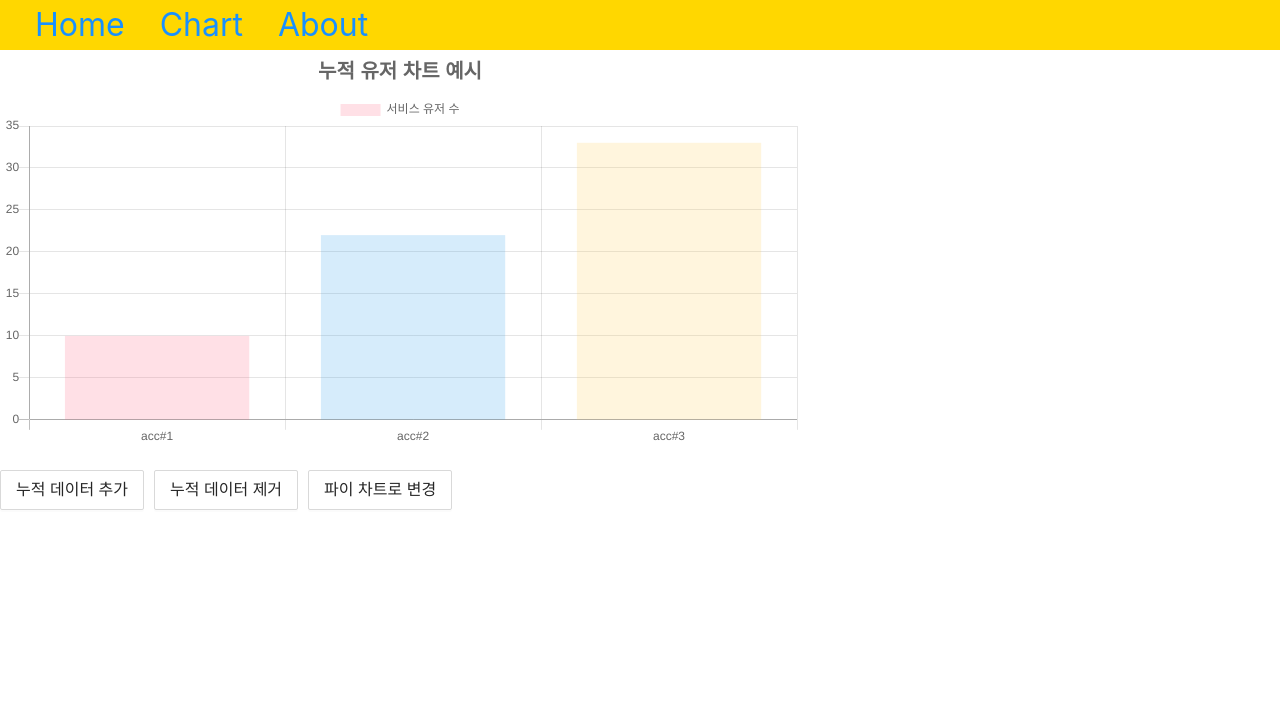
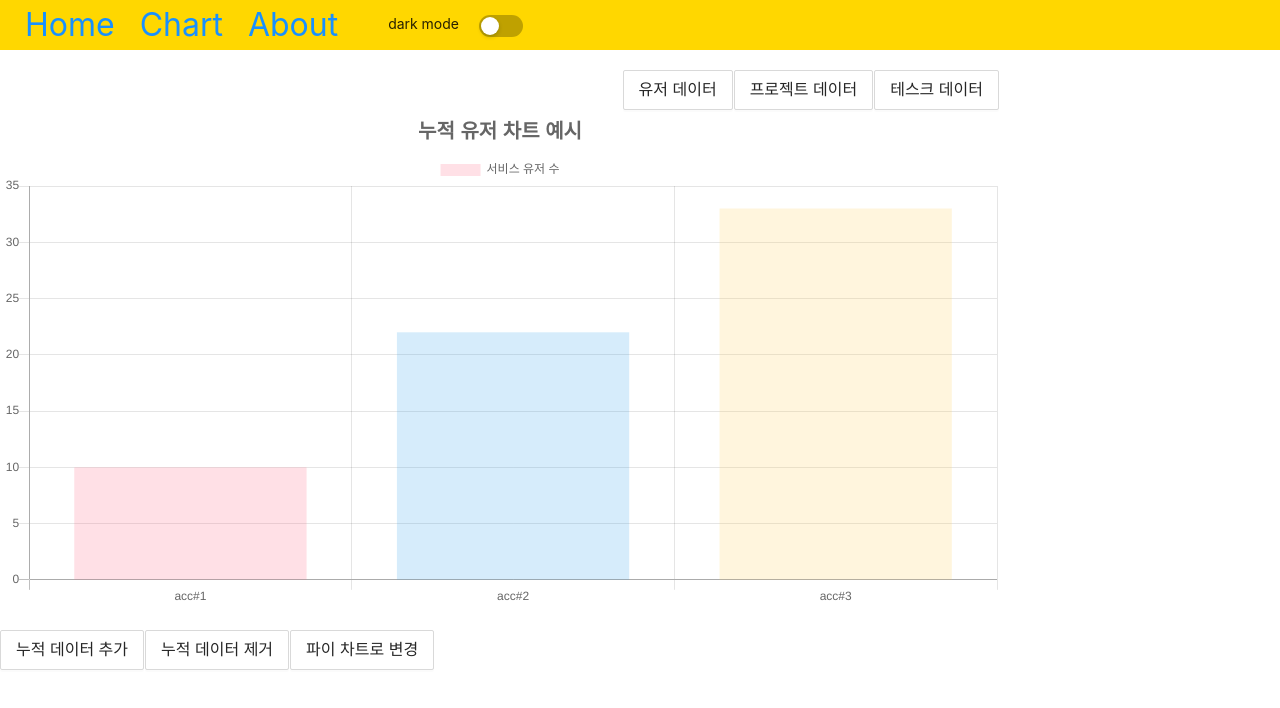
Before and after one commit to sbin0819/chartjs, a React (Create React App) app: page /chart in a window 1280 px wide. Shown: the top 708 px of the page. Built offline with nearby package versions, Linux system fonts and the light colour scheme.

Commit message:
데이터 페치 관련 커스텀 훅 추가

```diff
--- a/src/App.js
+++ b/src/App.js
@@ -4,16 +4,25 @@
 import ChartPage from './pages/ChartPage';
 import ChartIdPage from './pages/ChartIdPage';
 
+import styled from 'styled-components';
+
+const GlobalLayout = styled.div`
+  height: 100vh;
+  width: 100vw;
+  overflow: scroll;
+  /* background: #26283c; */
+`;
+
 function App() {
   return (
-    <div className='App'>
+    <GlobalLayout>
       <Header />
       <Route exact path='/' component={HomePage} />
       <Switch>
         <Route exact path='/chart' component={ChartPage} />
         <Route exact path='/chart/:id?' component={ChartIdPage} />
       </Switch>
-    </div>
+    </GlobalLayout>
   );
 }
 
--- a/src/Layout/Header.js
+++ b/src/Layout/Header.js
@@ -1,24 +1,31 @@
 import React from 'react';
 import { Link } from 'react-router-dom';
+import { Switch } from 'antd';
 import styled from 'styled-components';
 
 const HeaderContainer = styled.div`
   display: flex;
   align-items: center;
   height: 50px;
-  padding-right: 40%;
   background: gold;
-  font-size: 2rem;
   a {
-    margin-left: 35px;
+    margin-left: 25px;
+    font-size: 2rem;
   }
 `;
+
 function Header() {
   return (
     <HeaderContainer>
-      <Link to='/'>Home</Link>
-      <Link to='/chart'>Chart</Link>
-      <Link to='/about'>About</Link>
+      <div>
+        <Link to='/'>Home</Link>
+        <Link to='/chart'>Chart</Link>
+        <Link to='/about'>About</Link>
+      </div>
+      <div>
+        <label style={{ margin: '0 20px 0 50px' }}>dark mode</label>
+        <Switch />
+      </div>
     </HeaderContainer>
   );
 }
--- a/src/components/Chart/BasicChart.js
+++ b/src/components/Chart/BasicChart.js
@@ -6,7 +6,7 @@
 const ButtonContainer = styled.div`
   margin-top: 20px;
   button {
-    margin-right: 10px;
+    margin-right: 1px;
   }
 `;
 
@@ -20,7 +20,12 @@
 }) {
   return (
     <>
-      <div style={{ width: '800px' }}>
+      <div style={{ maxWidth: '1000px' }}>
+        <ButtonContainer style={{ float: 'right' }}>
+          <Button size='large'>유저 데이터</Button>
+          <Button size='large'>프로젝트 데이터</Button>
+          <Button size='large'>테스크 데이터</Button>
+        </ButtonContainer>
         {isBar ? (
           <Bar data={dataOptions} options={options} />
         ) : (
--- a/src/components/Chart/StaticChart.js
+++ b/src/components/Chart/StaticChart.js
@@ -25,7 +25,7 @@
   ] /* 라벨 이름 */,
   datasets: [
     {
-      label: '서비스 유저 수',
+      label: '예시 넘버',
       data: [65, 59, 80, 81, 56, 55, 40] /* 라벨에 데이터가 들어가는 부분 */,
       /* 아래 스타일 옵션 시작 */
       fill: false,
@@ -70,7 +70,7 @@
   maintainAspectRatio: true /* 반응형 size를 위한 옵션 */,
   title: {
     display: true,
-    text: '유저 차트 예시',
+    text: '차트 예시',
     fontSize: 20,
   } /* chart 타이틀 옵션 */,
   legend: {
--- a/src/index.css
+++ b/src/index.css
@@ -1,13 +1,129 @@
+/* http://meyerweb.com/eric/tools/css/reset/
+   v2.0 | 20110126
+   License: none (public domain)
+*/
+
+html,
+body,
+div,
+span,
+applet,
+object,
+iframe,
+h1,
+h2,
+h3,
+h4,
+h5,
+h6,
+p,
+blockquote,
+pre,
+a,
+abbr,
+acronym,
+address,
+big,
+cite,
+code,
+del,
+dfn,
+em,
+img,
+ins,
+kbd,
+q,
+s,
+samp,
+small,
+strike,
+strong,
+sub,
+sup,
+tt,
+var,
+b,
+u,
+i,
+center,
+dl,
+dt,
+dd,
+ol,
+ul,
+li,
+fieldset,
+form,
+label,
+legend,
+table,
+caption,
+tbody,
+tfoot,
+thead,
+tr,
+th,
+td,
+article,
+aside,
+canvas,
+details,
+embed,
+figure,
+figcaption,
+footer,
+header,
+hgroup,
+menu,
+nav,
+output,
+ruby,
+section,
+summary,
+time,
+mark,
+audio,
+video {
+  margin: 0;
+  padding: 0;
+  border: 0;
+  font-size: 100%;
+  font: inherit;
+  vertical-align: baseline;
+}
+/* HTML5 display-role reset for older browsers */
+article,
+aside,
+details,
+figcaption,
+figure,
+footer,
+header,
+hgroup,
+menu,
+nav,
+section {
+  display: block;
+}
 body {
-  margin: 0;
-  font-family: -apple-system, BlinkMacSystemFont, 'Segoe UI', 'Roboto', 'Oxygen',
-    'Ubuntu', 'Cantarell', 'Fira Sans', 'Droid Sans', 'Helvetica Neue',
-    sans-serif;
-  -webkit-font-smoothing: antialiased;
-  -moz-osx-font-smoothing: grayscale;
+  line-height: 1;
 }
-
-code {
-  font-family: source-code-pro, Menlo, Monaco, Consolas, 'Courier New',
-    monospace;
+ol,
+ul {
+  list-style: none;
 }
+blockquote,
+q {
+  quotes: none;
+}
+blockquote:before,
+blockquote:after,
+q:before,
+q:after {
+  content: '';
+  content: none;
+}
+table {
+  border-collapse: collapse;
+  border-spacing: 0;
+}
```
Also changed, not shown: src/components/Chart/DateChart.js (added).
